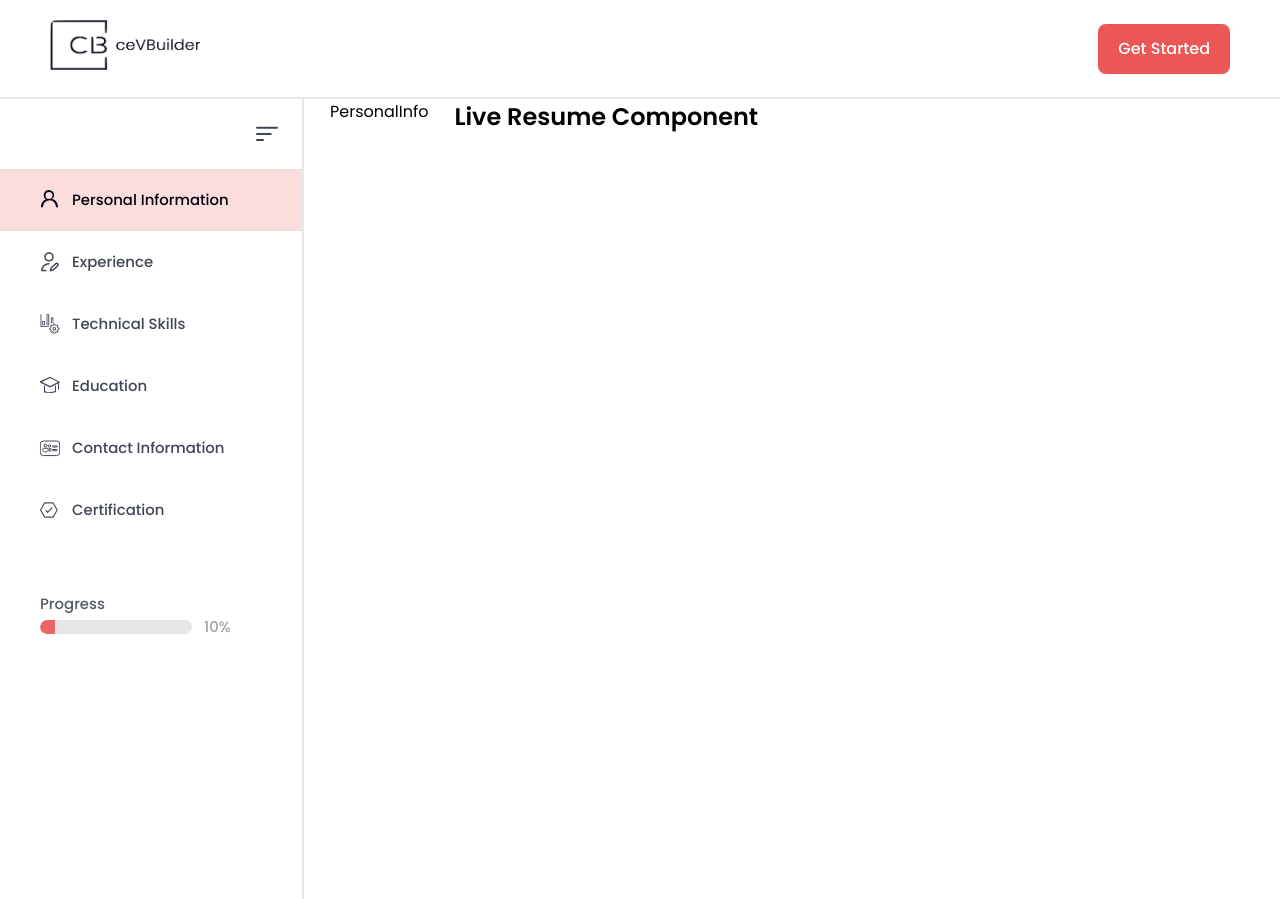
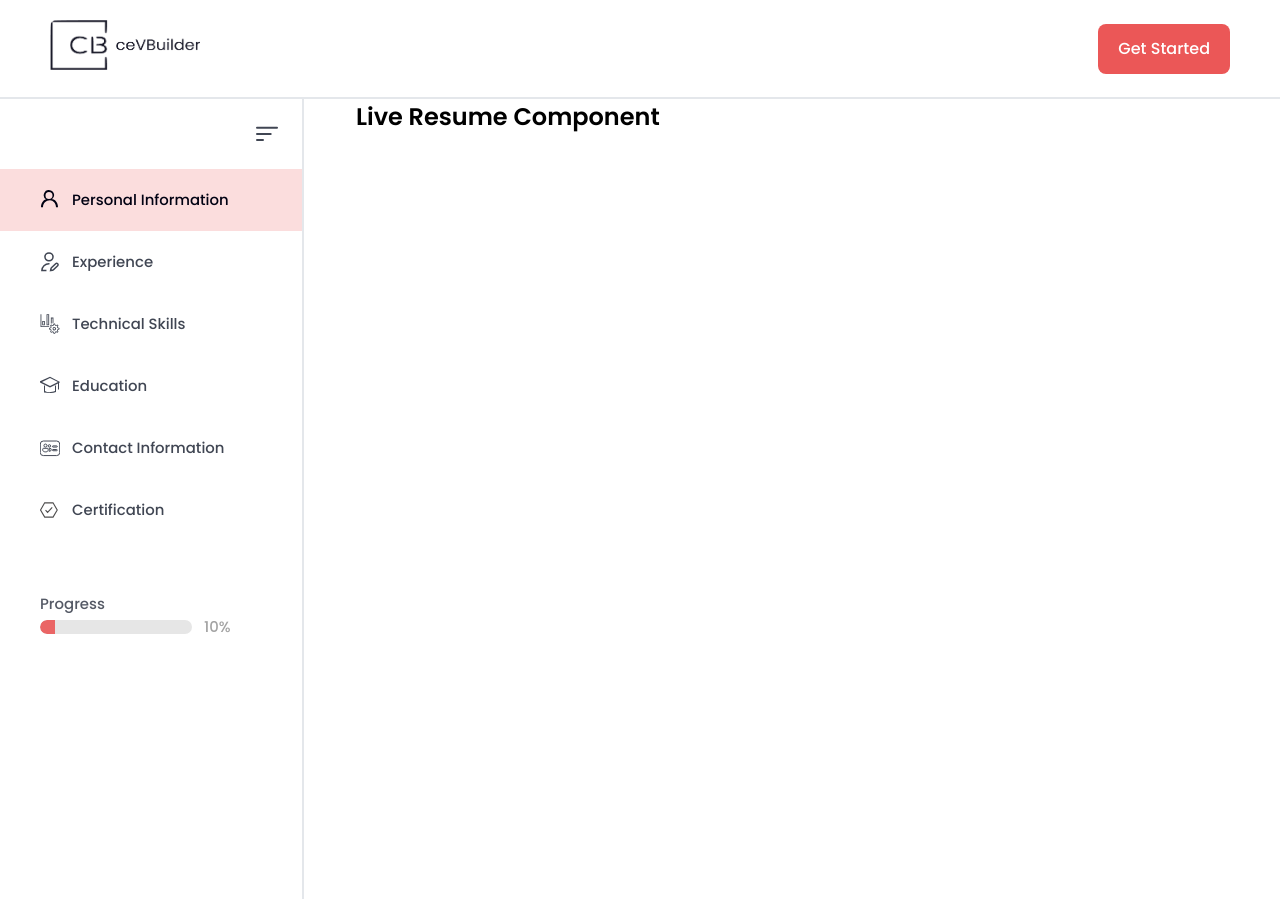
Before and after one commit to Moamal-2000/resume-builder, a Next.js app: page /builder in a window 1280 px wide. Built offline with nearby package versions, Linux system fonts and the light colour scheme.

Commit message:
init: reusable Input component

```diff
--- a/src/app/(pages)/builder/page.js
+++ b/src/app/(pages)/builder/page.js
@@ -1,5 +1,7 @@
 const BuilderPage = () => {
-  return <main>PersonalInfo</main>;
+  return <main>
+
+  </main>;
 };
 
 export default BuilderPage;
```
Also changed, not shown: src/components/Shared/Inputs/Input/Input.jsx (added, +7 -0 lines), src/components/Shared/Inputs/Input/Input.module.scss (added).
